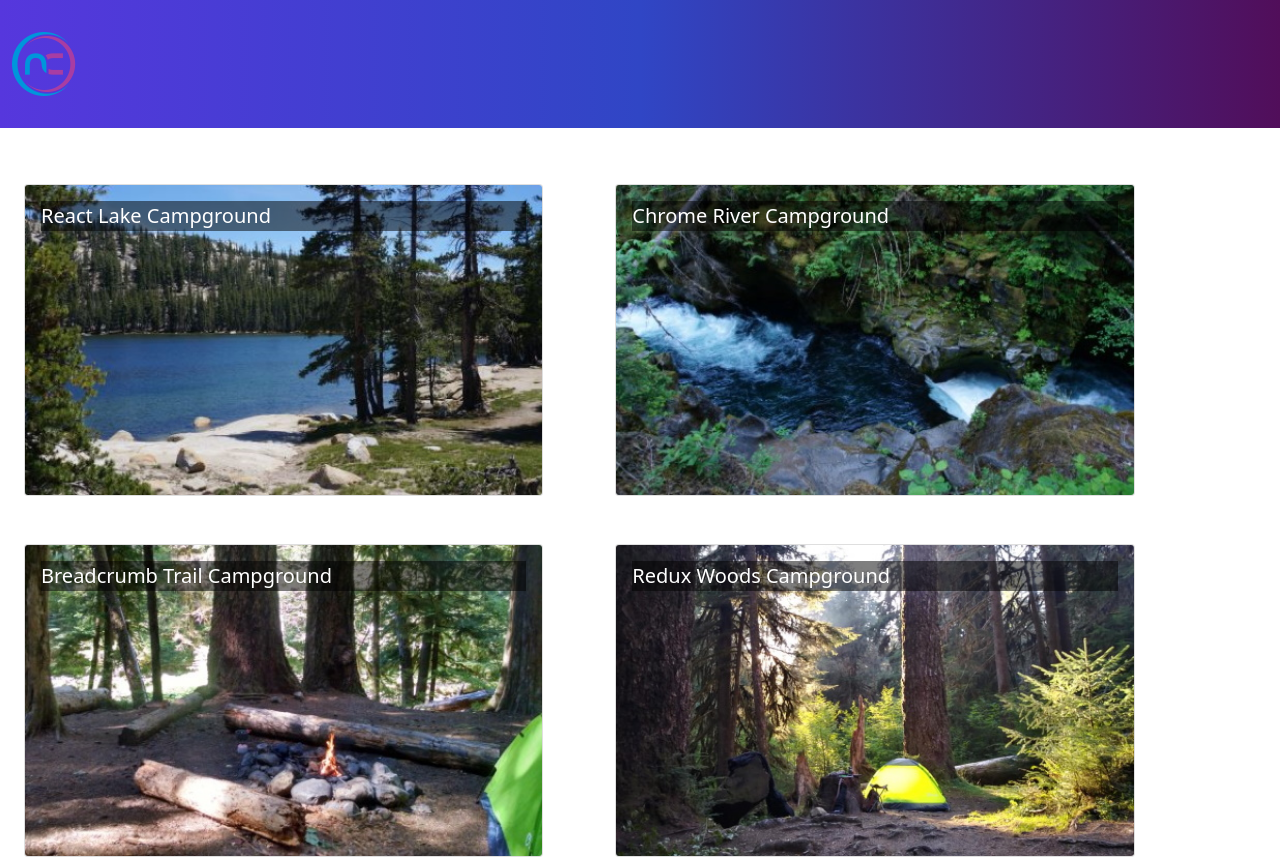
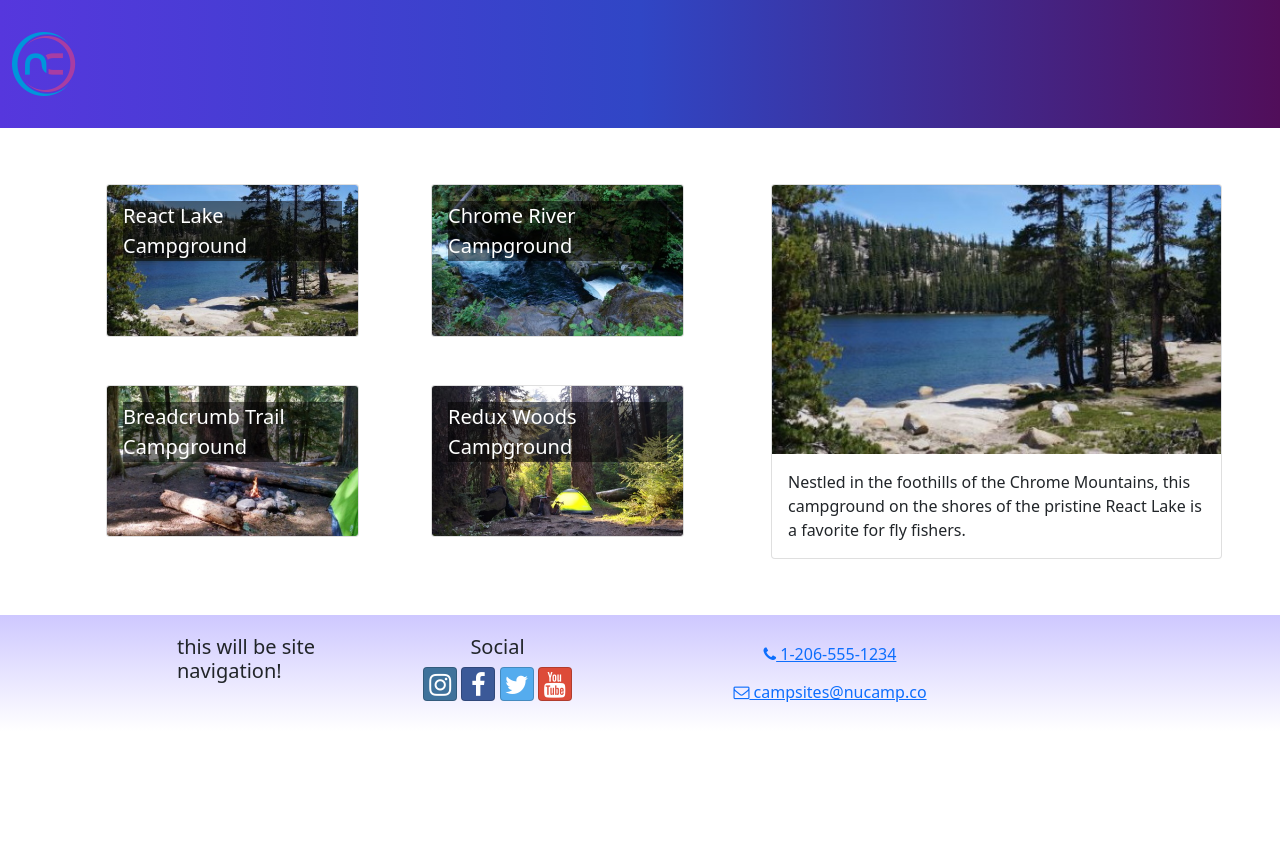
Before and after one commit to jannethg/React-WorkshopAssignment1, a React (Create React App) app: page / in a window 1280 px wide. Shown: the top 859 px of the page. After the commit the page ends 800 px from the top, so only its background shows below. Built offline with nearby package versions, Linux system fonts and the light colour scheme.

Commit message:
Campsite Details and List

```diff
--- a/src/App.js
+++ b/src/App.js
@@ -1,13 +1,14 @@
-import './App.css';
-import CampsitesList from './features/campsites/CampsitesList';
+
 import Header from './components/Header';
 import Footer from './components/Footer';
+import CampsitesDirectoryPage from './pages/CampsitesDirectoryPage';
+import './App.css';
 
 function App() {
   return (
     <div className="App">
       <Header />
-      <CampsitesList />
+      <CampsitesDirectoryPage />
       <Footer />
     </div>
   );
--- /dev/null
+++ b/src/features/campsites/CampsiteDetail.js
@@ -0,0 +1,20 @@
+import {Card, CardImg, CardText, CardBody, Col } from 'reactstrap';
+
+const CampsiteDetail = ({ campsite }) => {
+    const {image, name, description} = campsite;
+
+    return (
+        <Col md='12' className='m-4'>
+            <Card>
+                <CardImg top src={image} alt={name} />
+                <CardBody>
+                    <CardText>{description}</CardText>
+                </CardBody>
+            </Card>
+        </Col>
+
+    );
+
+};
+
+export default CampsiteDetail;
--- /dev/null
+++ b/src/pages/CampsitesDirectoryPage.js
@@ -0,0 +1,23 @@
+import {Container, Row, Col, Button} from 'reactstrap';
+import CampsiteDetail from '../features/campsites/CampsiteDetail';
+import CampsitesList from '../features/campsites/CampsitesList';
+import { selectRandomCampsite } from '../features/campsites/campsitesSlice';
+
+const CampsitesDirectoryPage = () => {
+   const selectedCampsite = selectRandomCampsite();
+
+   return (
+   <Container>
+    <Row>
+        <Col sm= '5' md='7'>
+            <CampsitesList />
+        </Col>
+        <Col sm='7' md='5'>
+            <CampsiteDetail campsite={selectedCampsite} />
+        </Col>
+    </Row>
+   </Container>
+   );
+};
+
+export default CampsitesDirectoryPage;
```
